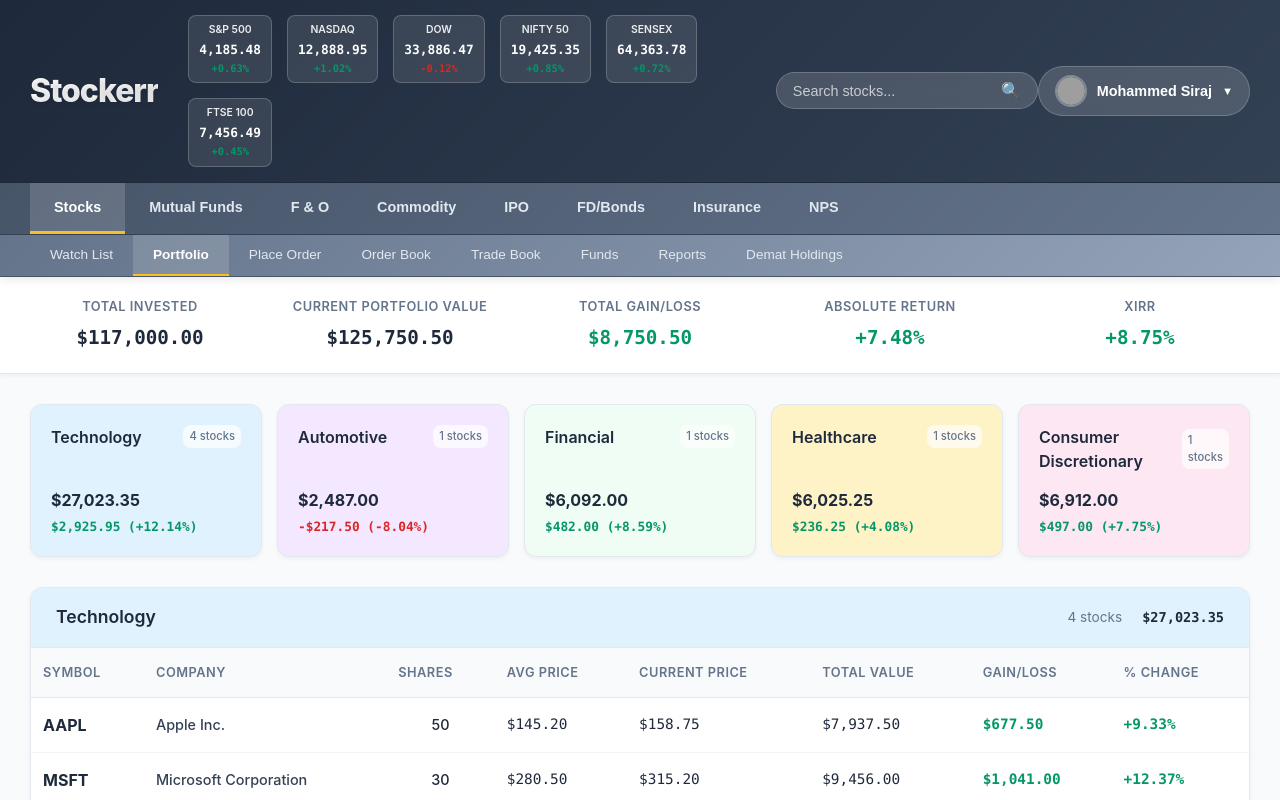
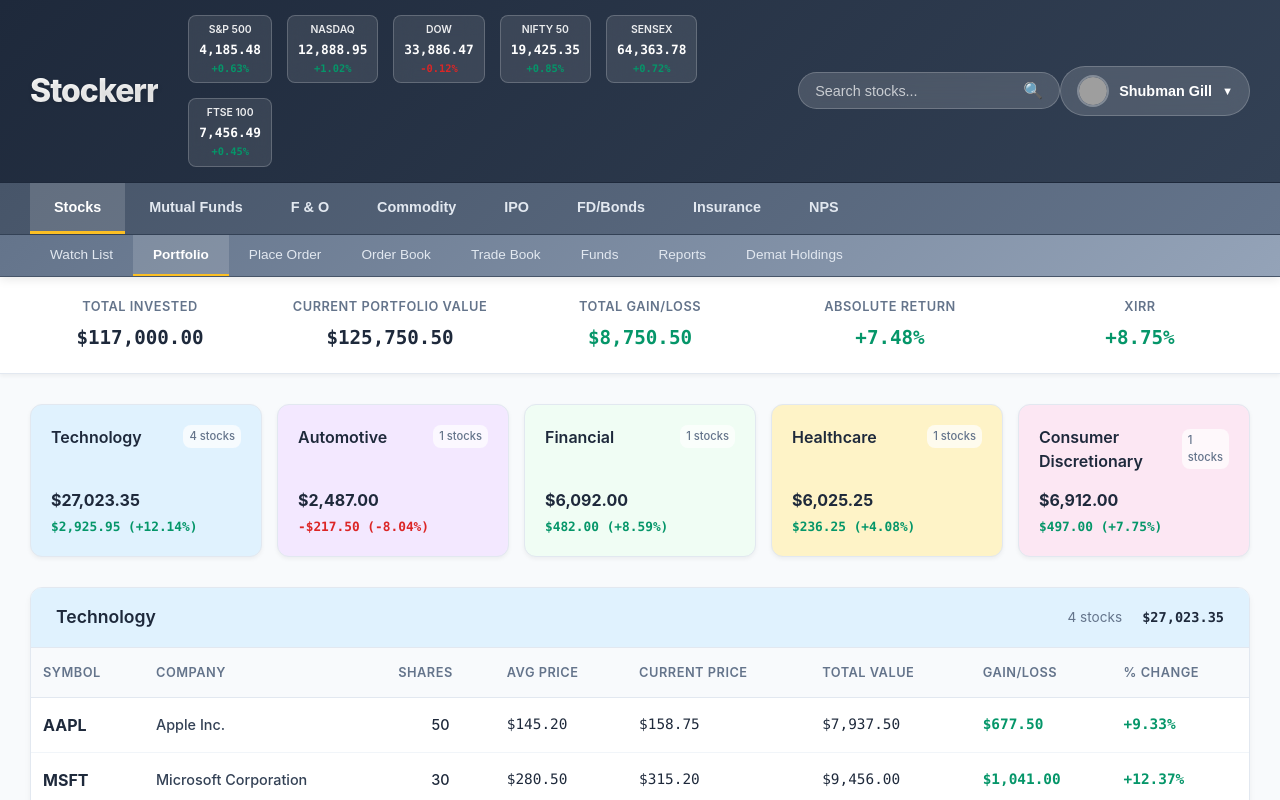
Before and after one commit to shanmitha555/stocker_UI, a React (Vite) app: page / in a window 1280 px wide. Shown: the top 800 px of the page. Built offline with nearby package versions, Linux system fonts and the light colour scheme; grey boxes are pictures that could not be loaded.

Commit message:
shubman gill change

```diff
--- a/src/App.jsx
+++ b/src/App.jsx
@@ -4,8 +4,8 @@ import './App.css'
 // Sample portfolio data for Joe Root
 const portfolioData = {
   user: {
-    name: 'Mohammed Siraj',
-    email: 'mohammed.siraj@example.com',
+    name: 'Shubman Gill',
+    email: 'shubman.gill@example.com',
     totalValue: 125750.50,
     totalGain: 8750.50,
     gainPercentage: 7.48
```
